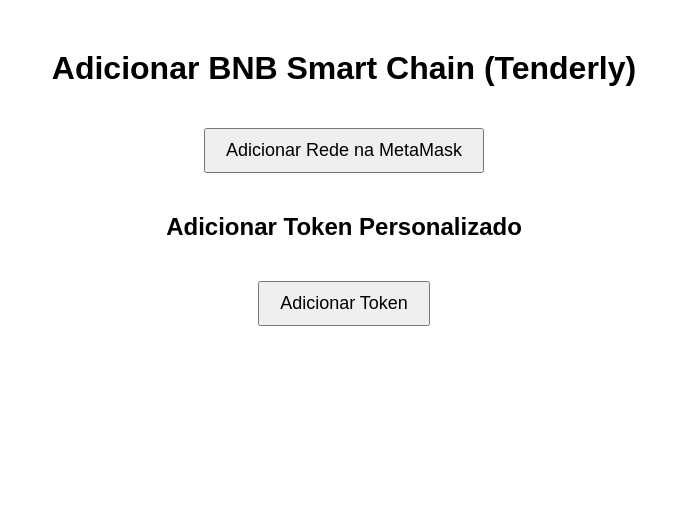
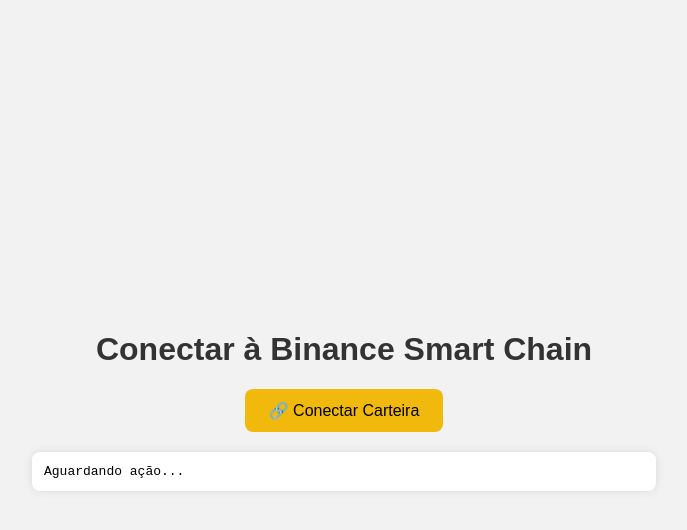
Before and after one commit to furlanfusion/rpcbinance, a plain HTML site: page index.html in a window 1280 px wide. Shown: the whole page, without its empty margins (296-983 px from the left). Drawn offline with Linux system fonts and the light colour scheme.

Commit message:
Update index.html

```diff
--- a/index.html
+++ b/index.html
@@ -1,35 +1,94 @@
 <!DOCTYPE html>
-<html lang="en">
+<html lang="pt-BR">
 <head>
   <meta charset="UTF-8">
-  <title>Adicionar BSC (Tenderly RPC)</title>
+  <meta name="viewport" content="width=device-width, initial-scale=1">
+  <title>Conectar Carteira BSC</title>
   <style>
-    body { font-family: Arial, sans-serif; text-align: center; margin-top: 50px; }
-    button { padding: 10px 20px; margin: 20px; font-size: 18px; cursor: pointer; }
+    body {
+      font-family: Arial, sans-serif;
+      background: #f2f2f2;
+      display: flex;
+      flex-direction: column;
+      align-items: center;
+      justify-content: center;
+      height: 100vh;
+      margin: 0;
+    }
+
+    h1 {
+      color: #333;
+    }
+
+    button {
+      padding: 12px 24px;
+      font-size: 16px;
+      background-color: #f0b90b;
+      color: #000;
+      border: none;
+      border-radius: 8px;
+      cursor: pointer;
+      transition: background-color 0.3s;
+    }
+
+    button:hover {
+      background-color: #e5a600;
+    }
+
+    .log {
+      margin-top: 20px;
+      background: #fff;
+      padding: 12px;
+      border-radius: 8px;
+      width: 80%;
+      max-width: 600px;
+      box-shadow: 0 0 10px rgba(0,0,0,0.1);
+      font-family: monospace;
+      white-space: pre-wrap;
+    }
   </style>
 </head>
 <body>
-
-  <h1>Adicionar BNB Smart Chain (Tenderly)</h1>
-
-  <button onclick="addTenderlyBSC()">Adicionar Rede na MetaMask</button>
-
-  <h2>Adicionar Token Personalizado</h2>
-  <button onclick="addMyToken()">Adicionar Token</button>
+  <h1>Conectar à Binance Smart Chain</h1>
+  <button onclick="connectWallet()">🔗 Conectar Carteira</button>
+  <div class="log" id="log">Aguardando ação...</div>
 
   <script>
-    async function addTenderlyBSC() {
+    async function connectWallet() {
+      const logEl = document.getElementById('log');
+
       if (typeof window.ethereum === 'undefined') {
-        alert('⚠️ MetaMask não encontrada!');
+        alert("MetaMask não instalada!");
         return;
       }
 
       try {
+        await window.ethereum.request({ method: 'eth_requestAccounts' })
+          .catch((error) => {
+            if (error.code === 4001) {
+              alert('❌ Conexão rejeitada pelo usuário.');
+            } else {
+              console.error(error);
+            }
+            throw error;
+          });
+
+        const accounts = await window.ethereum.request({ method: 'eth_accounts' });
+        logEl.textContent = `✅ Carteira conectada: ${accounts[0]}`;
+
+        try {
+          await window.ethereum.request({
+            method: 'wallet_switchEthereumChain',
+            params: [{ chainId: '0x38' }]
+          });
+          logEl.textContent += `\n✅ Rede BSC ativa`;
+        } catch (switchError) {
+          if (switchError.code === 4902) {
             await window.ethereum.request({
               method: 'wallet_addEthereumChain',
               params: [{
-            chainId: '0x38', // 56 decimal = 0x38 hex
-            chainName: 'BNB Smart Chain (Tenderly)',
+                chainId: '0x38',
+                chainName: 'Binance Smart Chain',
                 nativeCurrency: {
                   name: 'BNB',
                   symbol: 'BNB',
@@ -39,42 +98,27 @@
                 blockExplorerUrls: ['https://bscscan.com/']
               }]
             });
-        console.log('✅ Rede BSC com Tenderly RPC adicionada!');
-      } catch (error) {
-        console.error('Erro ao adicionar rede:', error);
+            logEl.textContent += `\n✅ Rede BSC adicionada com RPC customizado`;
+          } else {
+            console.error(switchError);
+            logEl.textContent += `\n❌ Erro ao trocar de rede: ${switchError.message}`;
           }
         }
 
-    async function addMyToken() {
-      if (typeof window.ethereum === 'undefined') {
-        alert('⚠️ MetaMask não encontrada!');
-        return;
-      }
-
-      try {
-        const wasAdded = await window.ethereum.request({
-          method: 'wallet_watchAsset',
-          params: {
-            type: 'ERC20',
-            options: {
-              address: '0x1234567890abcdef1234567890abcdef12345678',
-              symbol: 'CTK',
-              decimals: 18,
-              image: 'https://seusite.com/token.png'
-            }
-          }
+        window.ethereum.on('accountsChanged', (accounts) => {
+          logEl.textContent += `\n👤 Conta alterada: ${accounts[0]}`;
         });
 
-        if (wasAdded) {
-          console.log('✅ Token adicionado!');
-        } else {
-          console.log('❌ Usuário rejeitou.');
-        }
-      } catch (error) {
-        console.error('Erro ao adicionar token:', error);
+        window.ethereum.on('chainChanged', (chainId) => {
+          logEl.textContent += `\n🔁 Rede alterada: ${chainId}`;
+          window.location.reload();
+        });
+
+      } catch (err) {
+        console.error("Erro ao conectar:", err);
+        logEl.textContent += `\n❌ Erro: ${err.message}`;
       }
     }
   </script>
-
 </body>
 </html>
```
Lines whose indentation alone changed are shown as unchanged.
